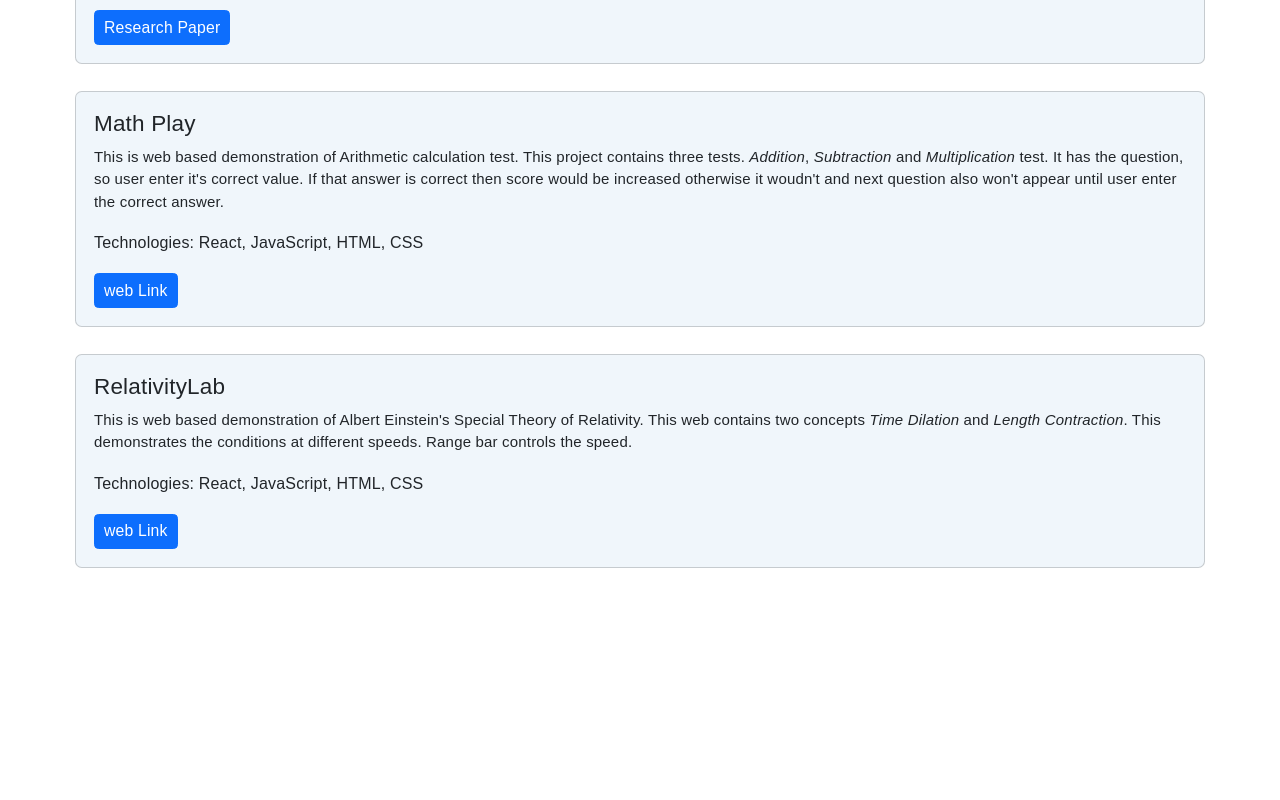
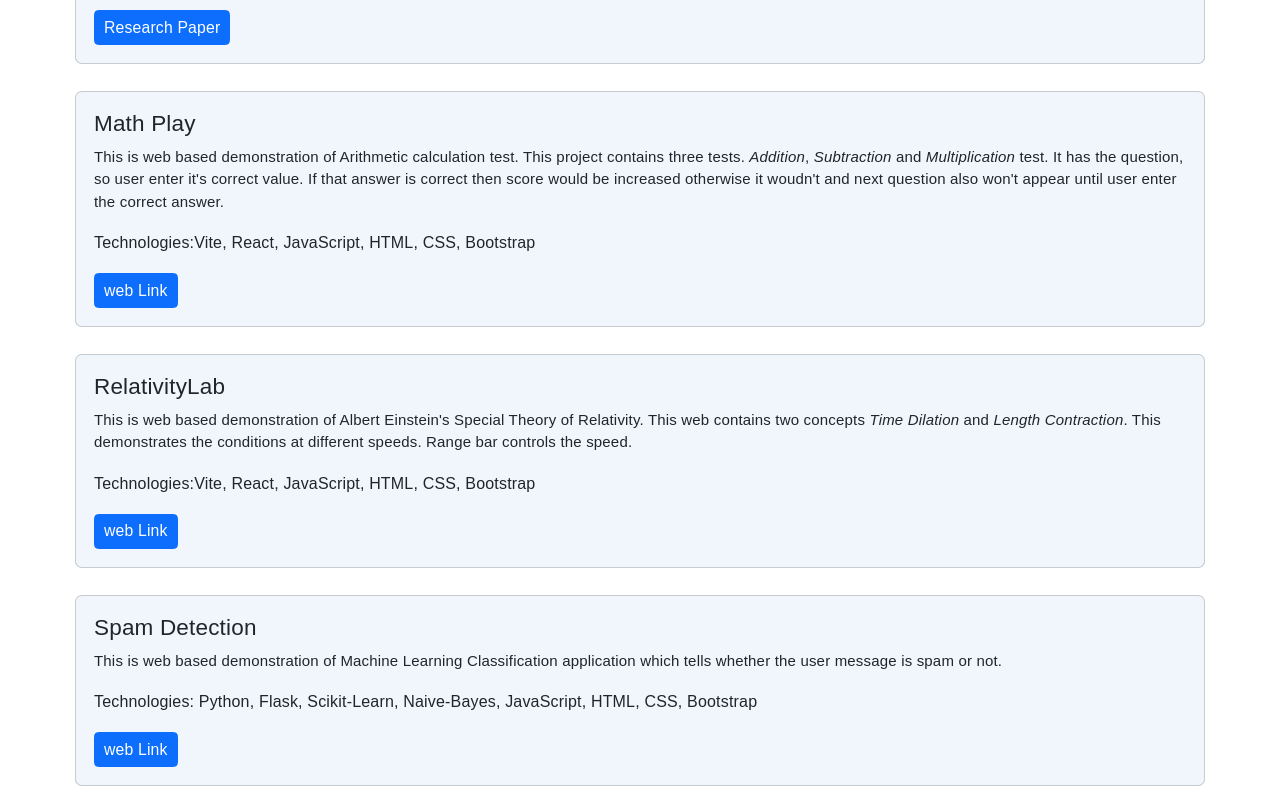
Before and after one commit to einstein2306/portfolio, a React app: page /projects in a window 1280 px wide. Shown: the part 401-1201 px from the top of the page. Before the commit the page ends 983 px from the top, so only its background shows below. Built offline with nearby package versions, Linux system fonts and the light colour scheme; the HTML template or start-up script is replaced by a standard one.

Commit message:
added new project

```diff
--- a/src/components/projects.jsx
+++ b/src/components/projects.jsx
@@ -19,7 +19,7 @@ export default function Project() {
                         <div className="card-body ">
                             <h5 className='card-title'>Math Play</h5>
                             <p className="proj-1 card-text">This is web based demonstration of Arithmetic calculation test. This project contains three tests. <em>Addition</em>, <em>Subtraction</em> and <em>Multiplication</em> test. It has the question, so user enter it's correct value. If that answer is correct then score would be increased otherwise it woudn't and next question also won't appear until user enter the correct answer.</p>
-                            <p>Technologies: React, JavaScript, HTML, CSS</p>
+                            <p>Technologies:Vite, React, JavaScript, HTML, CSS, Bootstrap</p>
                             <a href="https://math-play-seven.vercel.app/" target="_blank" rel="noopener noreferrer" className="btn btn-primary btn-sm">web Link</a>
                         </div>
                     </div>
@@ -29,8 +29,18 @@ export default function Project() {
                         <div className="card-body ">
                             <h5 className='card-title'>RelativityLab</h5>
                             <p className="proj-1 card-text">This is web based demonstration of Albert Einstein's Special Theory of Relativity. This web contains two concepts <em>Time Dilation</em> and <em>Length Contraction</em>. This demonstrates the conditions at different speeds. Range bar controls the speed. </p>
-                            <p>Technologies: React, JavaScript, HTML, CSS</p>
+                            <p>Technologies:Vite, React, JavaScript, HTML, CSS, Bootstrap</p>
                             <a href="https://relativitylab.vercel.app/" target="_blank" rel="noopener noreferrer" className="btn btn-primary btn-sm">web Link</a>
+                        </div>
+                    </div>
+                </section>
+                <section className='mt-4 mb-2'>
+                    <div className="card det">
+                        <div className="card-body ">
+                            <h5 className='card-title'>Spam Detection</h5>
+                            <p className="proj-1 card-text">This is web based demonstration of Machine Learning Classification application which tells whether the user message is spam or not.</p>
+                            <p>Technologies: Python, Flask, Scikit-Learn, Naive-Bayes, JavaScript, HTML, CSS, Bootstrap</p>
+                            <a href="https://yaswanth24.pythonanywhere.com/" target="_blank" rel="noopener noreferrer" className="btn btn-primary btn-sm">web Link</a>
                         </div>
                     </div>
                 </section>
```
